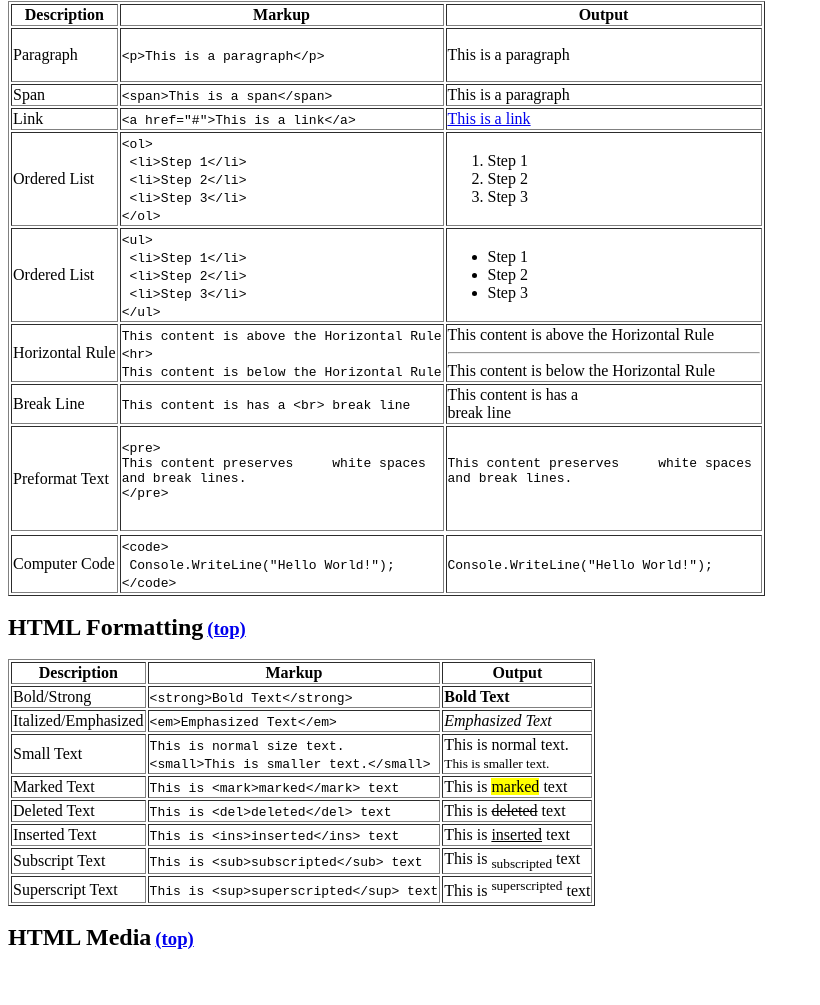
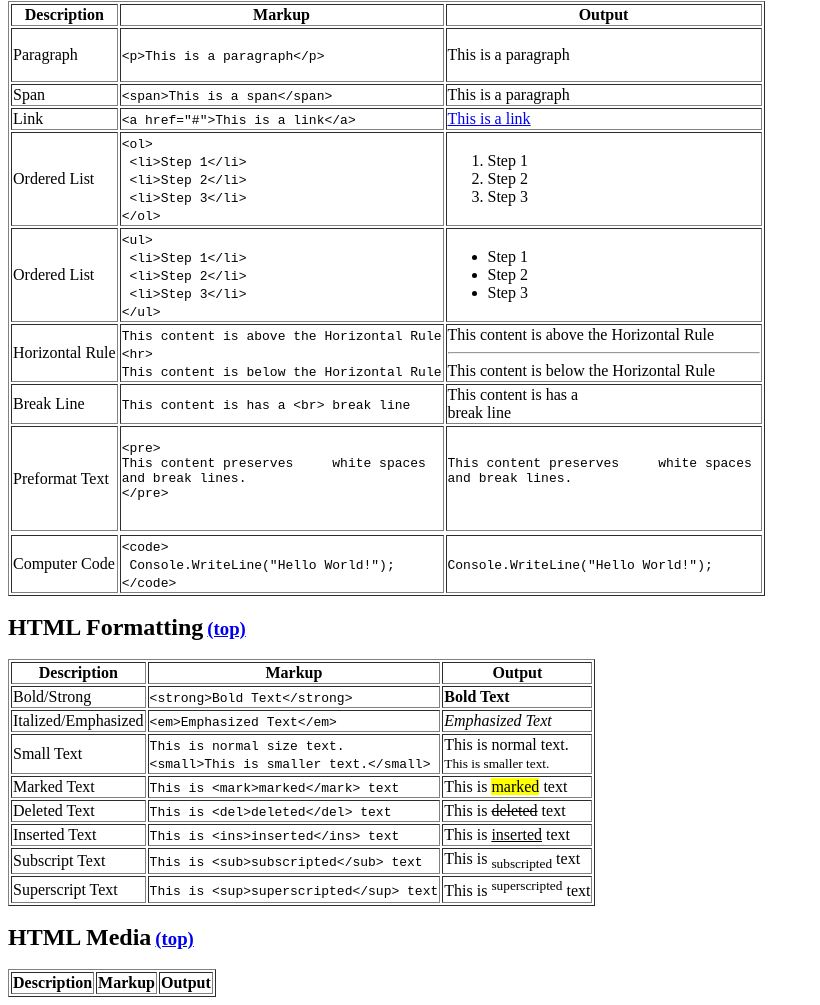
Before and after one commit to akirachaaa/PRIN135-Prelim-Exam, a plain HTML site: page index.html in a window 1280 px wide. Shown: the part 784-1789 px from the top of the page, without its empty margins (0-820 px from the left). Before the commit the page ends 1761 px from the top, so only its background shows below. Drawn offline with Linux system fonts and the light colour scheme.

Commit message:
Added Table Headers

```diff
--- a/index.html
+++ b/index.html
@@ -230,6 +230,17 @@ and break lines.
                 <h3 style="display: inline"><a href="#top">(top)</a></h3>
             </div>
             <br>
+            <div>
+                <table border="1">
+                    <thead>
+                        <tr>
+                            <th>Description</th>
+                            <th>Markup</th>
+                            <th>Output</th>
+                        </tr>
+                    </thead>
+                </table>
+            </div>
         </section>
     </body>
 </html>
```
